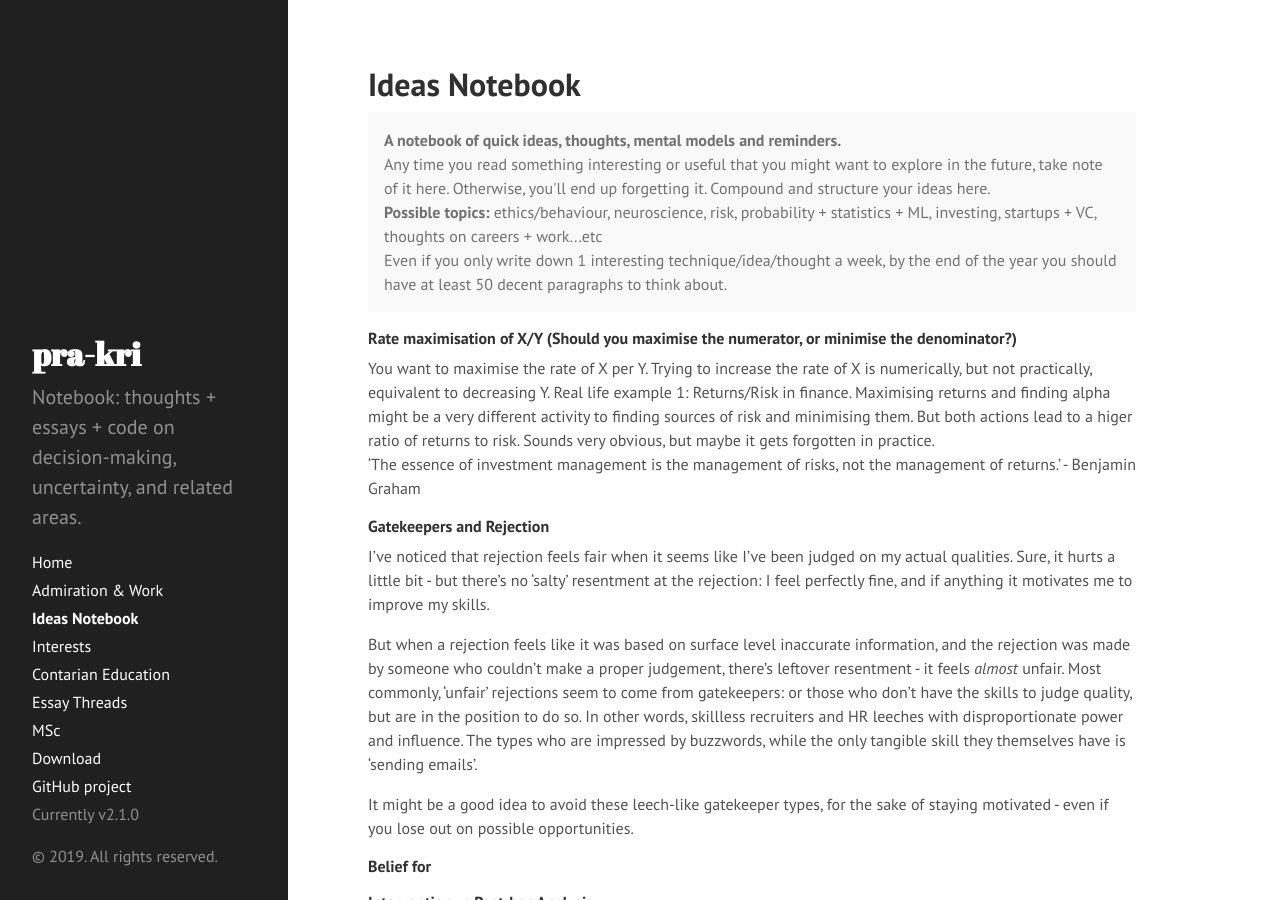
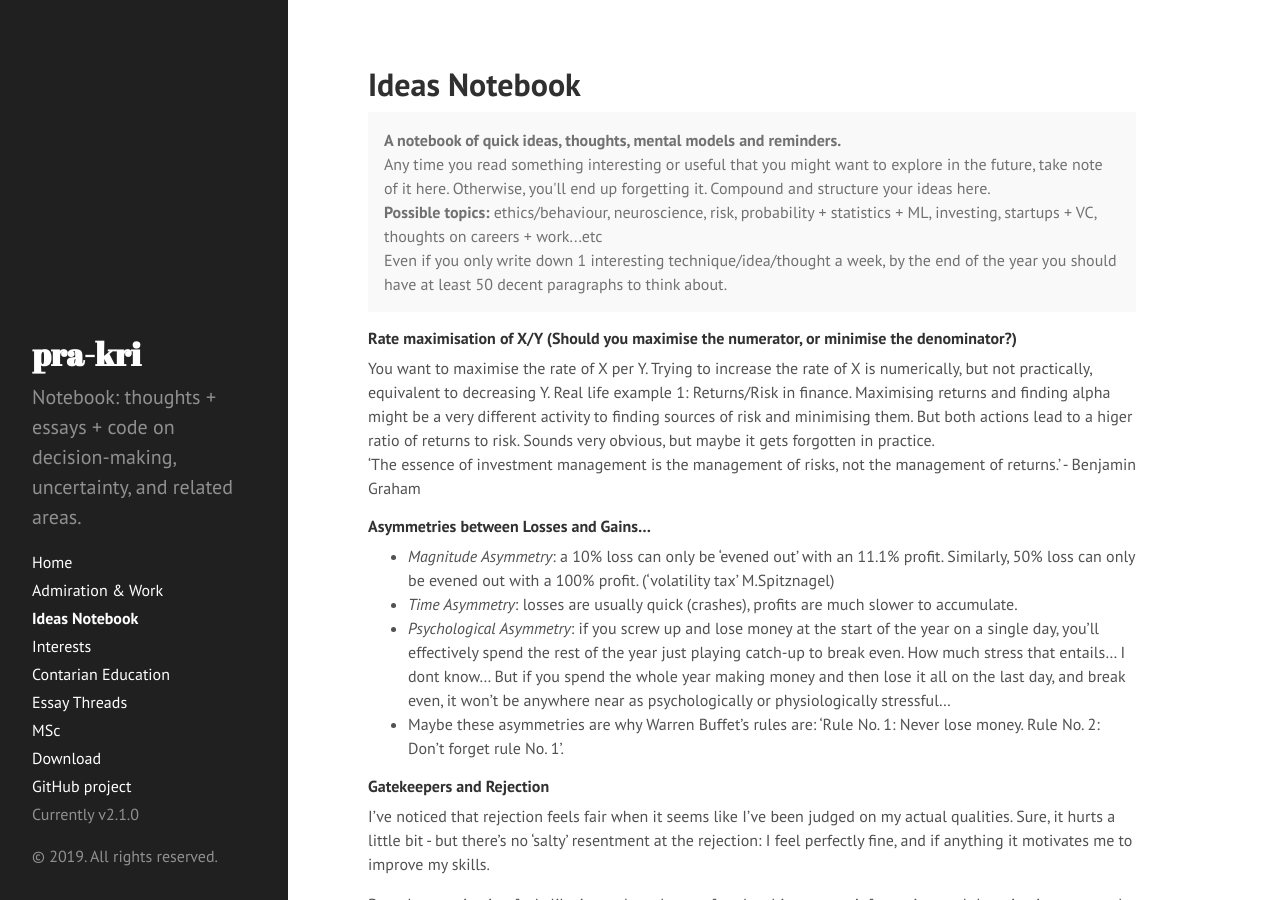
Before and after one commit to pra-kri/pra-kri.github.io, a Jekyll site: the page built from IdeasNotebook.md, in a window 1280 px wide and 900 px high. Built offline with Jekyll 4.4.1, drawn with Linux system fonts in a browser that asks for light colours; Markdown is read by kramdown in place of the engine named in the settings.

Commit message:
Update IdeasNotebook.md

```diff
--- a/IdeasNotebook.md
+++ b/IdeasNotebook.md
@@ -17,6 +17,12 @@ title: Ideas Notebook
 ##### Rate maximisation of X/Y (Should you maximise the numerator, or minimise the denominator?)
 You want to maximise the rate of X per Y. Trying to increase the rate of X is numerically, but not practically, equivalent to decreasing Y. Real life example 1: Returns/Risk in finance. Maximising returns and finding alpha might be a very different activity to finding sources of risk and minimising them. But both actions lead to a higer ratio of returns to risk. Sounds very obvious, but maybe it gets forgotten in practice.<br>
 'The essence of investment management is the management of risks, not the management of returns.' - Benjamin Graham
+
+##### Asymmetries between Losses and Gains...
+* *Magnitude Asymmetry*: a 10% loss can only be 'evened out' with an 11.1% profit. Similarly, 50% loss can only be evened out with a 100% profit. ('volatility tax' M.Spitznagel)
+* *Time Asymmetry*: losses are usually quick (crashes), profits are much slower to accumulate.
+* *Psychological Asymmetry*: if you screw up and lose money at the start of the year on a single day, you'll effectively spend the rest of the year just playing catch-up to break even. How much stress that entails... I dont know... But if you spend the whole year making money and then lose it all on the last day, and break even, it won't be anywhere near as psychologically or physiologically stressful...
+* Maybe these asymmetries are why Warren Buffet's rules are: 'Rule No. 1: Never lose money. Rule No. 2: Don’t forget rule No. 1'.
 
 ##### Gatekeepers and Rejection
 I've noticed that rejection feels fair when it seems like I've been judged on my actual qualities. Sure, it hurts a little bit - but there's no 'salty' resentment at the rejection: I feel perfectly fine, and if anything it motivates me to improve my skills.
```
